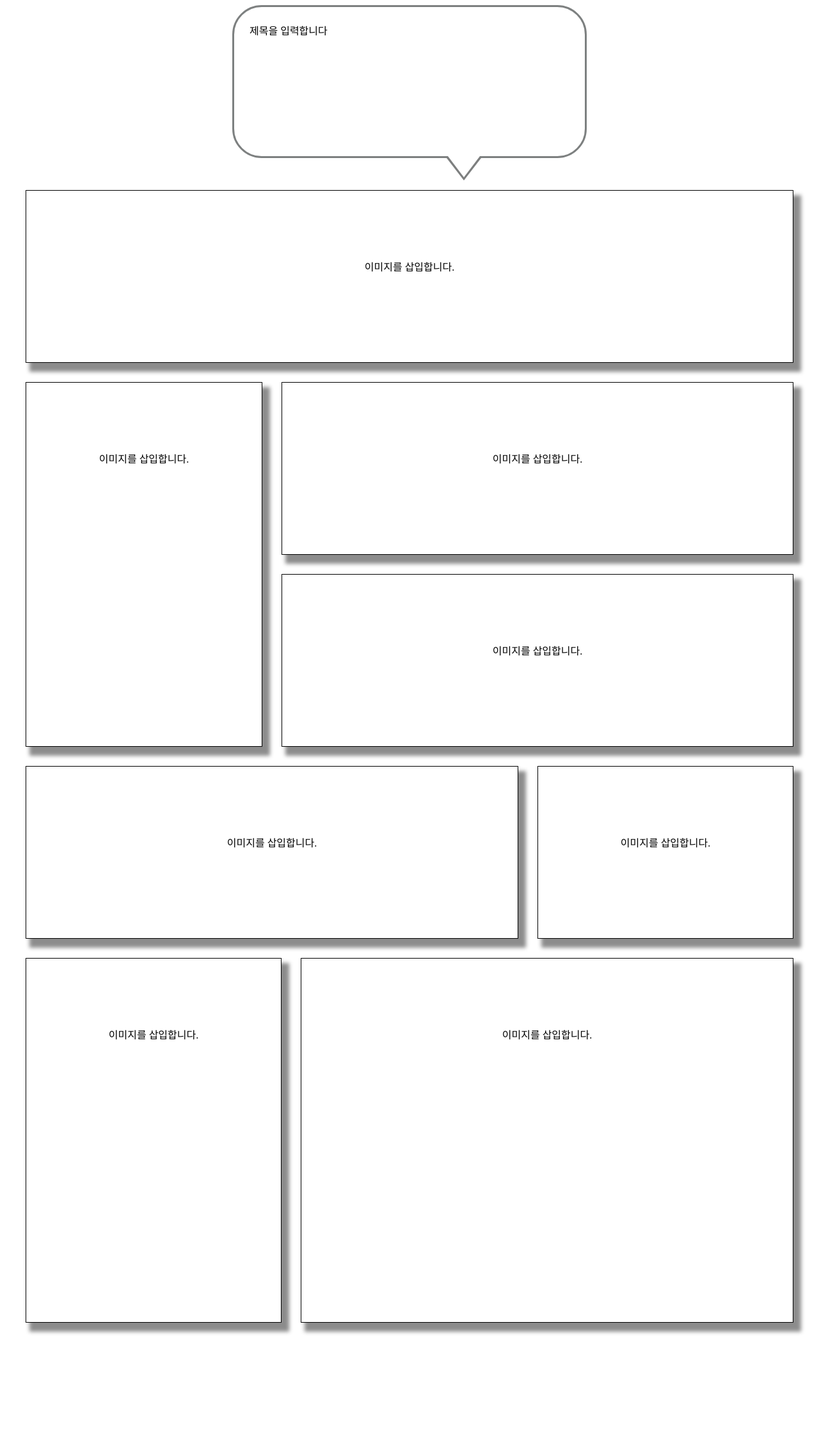
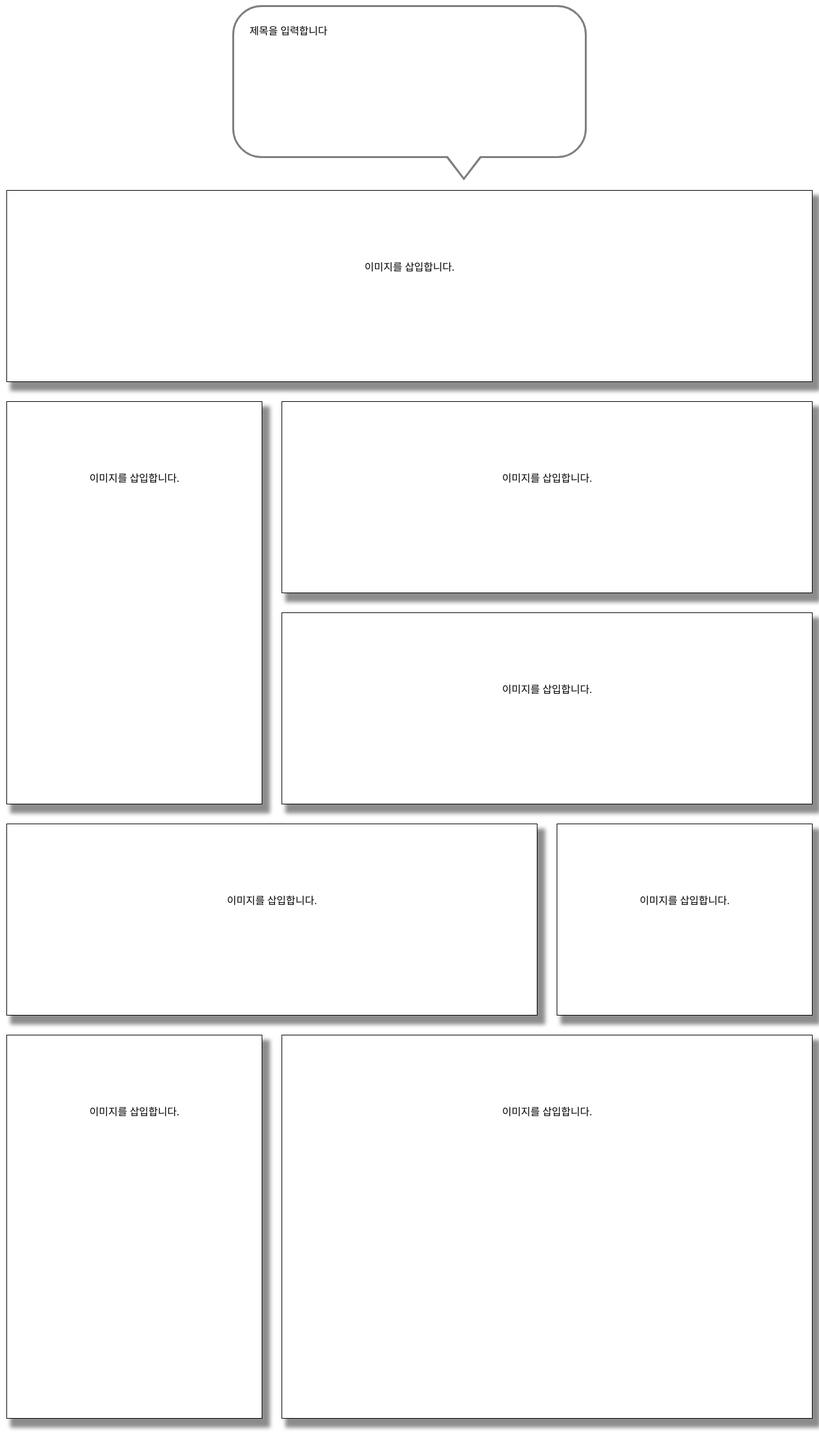
Before and after one commit to 2017250297-choi/spartaA10, a Python web app: template templates/main.html in a window 1280 px wide. Shown: the whole page at 64% size. Before the commit the page ends 2085 px from the top, so only its background shows below. Run offline with Jinja, Linux system fonts and the light colour scheme; the template is opened without the code that fills it, so the values that code supplies are empty.

Commit message:
grid (use gap)
change the margin

```diff
--- a/static/main.css
+++ b/static/main.css
@@ -47,11 +47,11 @@ left: 332px;
     grid-template-columns: repeat(3, 400px);
     grid-template-rows: repeat(6, 300px);
     justify-content: center;
+    gap: 30px;
 }
 
 
 .box1 {
-    margin-bottom: 30px;
     grid-column: 1/4;
     padding: 90px;
     border: 1px solid black;
@@ -61,8 +61,6 @@ left: 332px;
 }
 
 .box2 {
-    margin-bottom: 30px;
-    margin-right: 30px;
     grid-row: 2/4;
     padding: 90px;
     border: 1px solid black;
@@ -71,7 +69,6 @@ left: 332px;
     box-sizing: border-box;
 }
 .box3 {
-    margin-bottom: 30px;
     grid-column: 2/ 4;
     padding: 90px;
     border: 1px solid black;
@@ -80,7 +77,7 @@ left: 332px;
     box-sizing: border-box;
 }
 .box4 {
-    margin-bottom: 30px;
+
     grid-column: 2/4;
     padding: 90px;
     border: 1px solid black;
@@ -89,8 +86,6 @@ left: 332px;
     box-sizing: border-box;
 }
 .box5 {
-    margin-bottom: 30px;
-    margin-right: 30px;
     grid-column: 1/3;
     padding: 90px;
     border: 1px solid black;
@@ -99,7 +94,6 @@ left: 332px;
     box-sizing: border-box;
 }
 .box6 {
-    margin-bottom: 30px;
     grid-column: 3/ 4;
     padding: 90px;
     border: 1px solid black;
@@ -118,7 +112,6 @@ left: 332px;
 }
 .box8 {
     margin-bottom: 30px;
-    margin-left: 30px;
     grid-row: 5/-1;
     grid-column: 2/4;
     padding: 90px;
```
